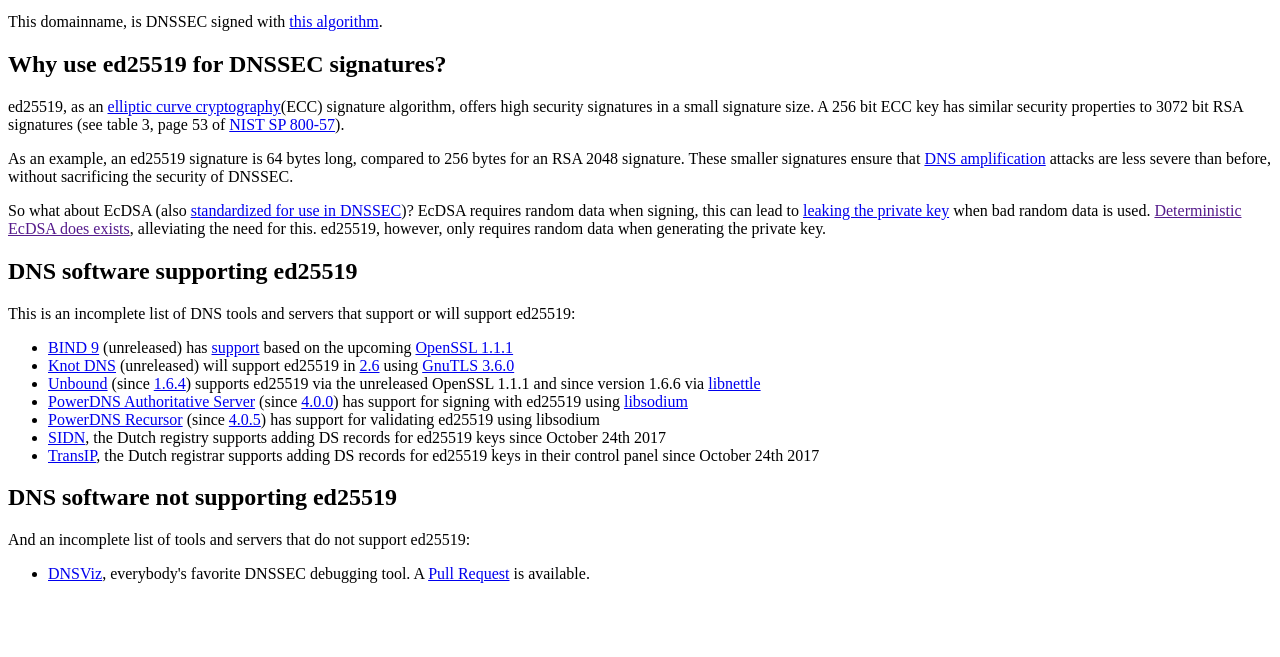
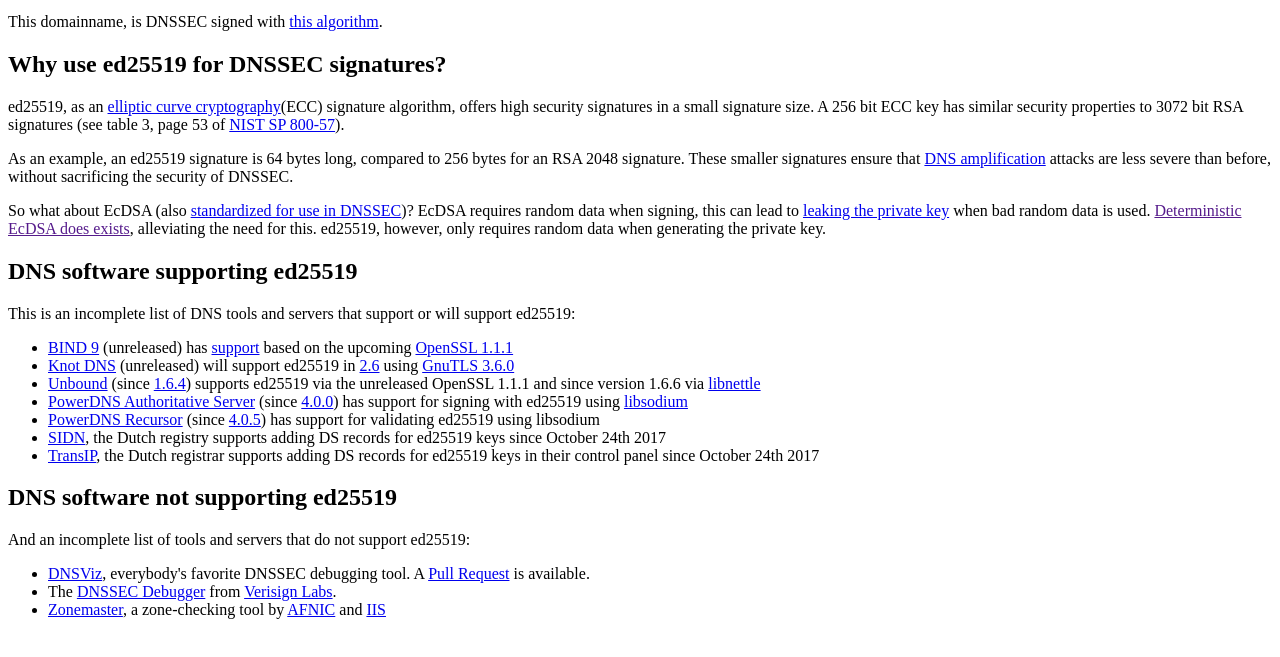
Before and after one commit to pieterlexis/ed25519.nl, a Gatsby site: page / in a window 1280 px wide. Shown: the part 119-776 px from the top of the page. Built offline with nearby package versions, Linux system fonts and the light colour scheme; Gatsby itself is replaced by a stand-in of ours.

Commit message:
Add some more sites

```diff
--- a/src/pages/index.js
+++ b/src/pages/index.js
@@ -26,6 +26,8 @@
     And an incomplete list of tools and servers that do not support ed25519:
     <ul>
       <li><a href="http://dnsviz.net/">DNSViz</a>, everybody's favorite DNSSEC debugging tool. A <a href="https://github.com/dnsviz/dnsviz/pull/29">Pull Request</a> is available.</li>
+      <li>The <a href="http://dnssec-debugger.verisignlabs.com/ed25519.nl">DNSSEC Debugger</a> from <a href="https://www.verisign.com/en_US/company-information/verisign-labs/index.xhtml">Verisign Labs</a>.</li>
+      <li><a href="https://zonemaster.net/test/dfef20e1471b2009">Zonemaster</a>, a zone-checking tool by <a href="https://www.afnic.fr/en/">AFNIC</a> and <a href="https://www.iis.se/english/">IIS</a></li>
     </ul>
   </div>
 )
```
